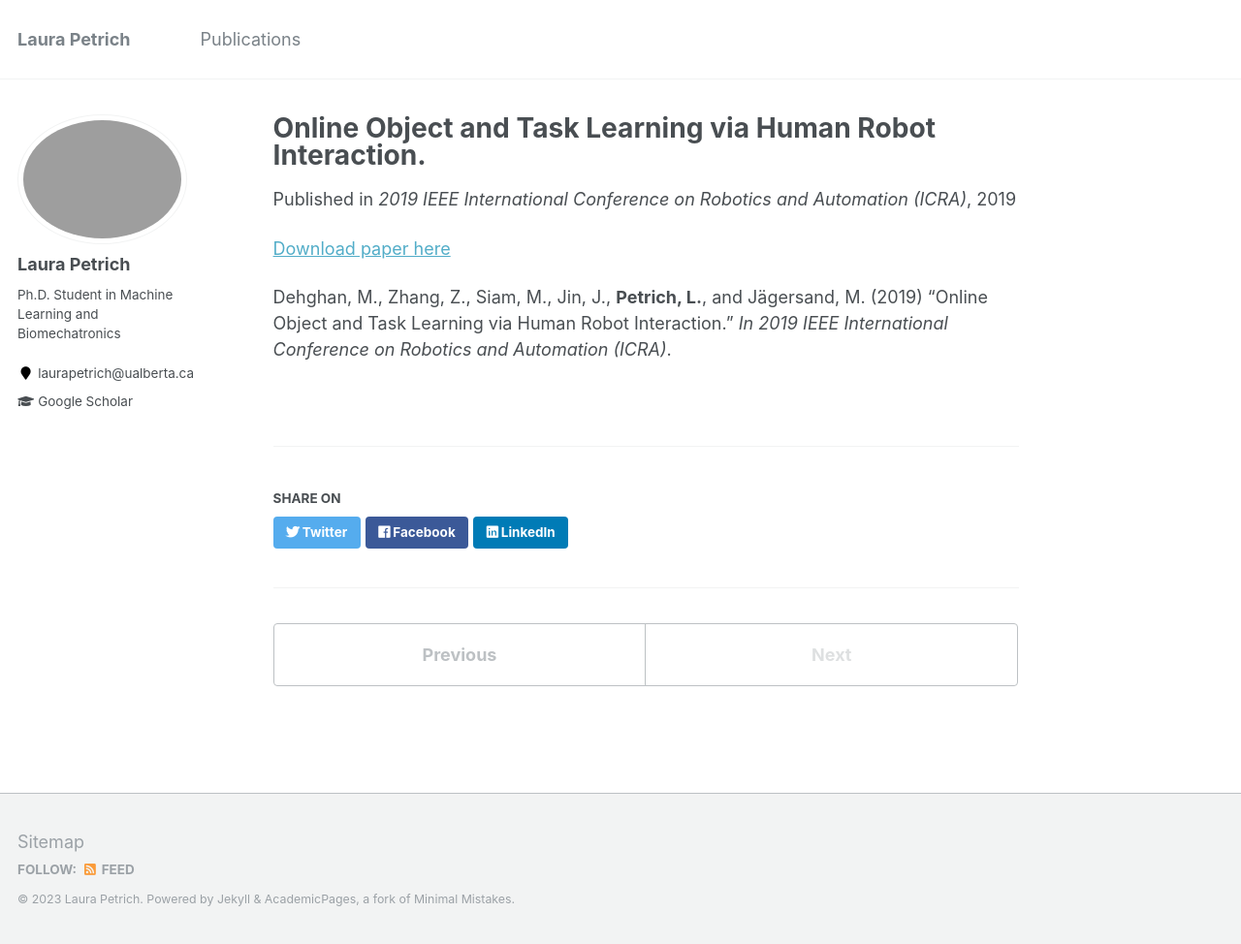
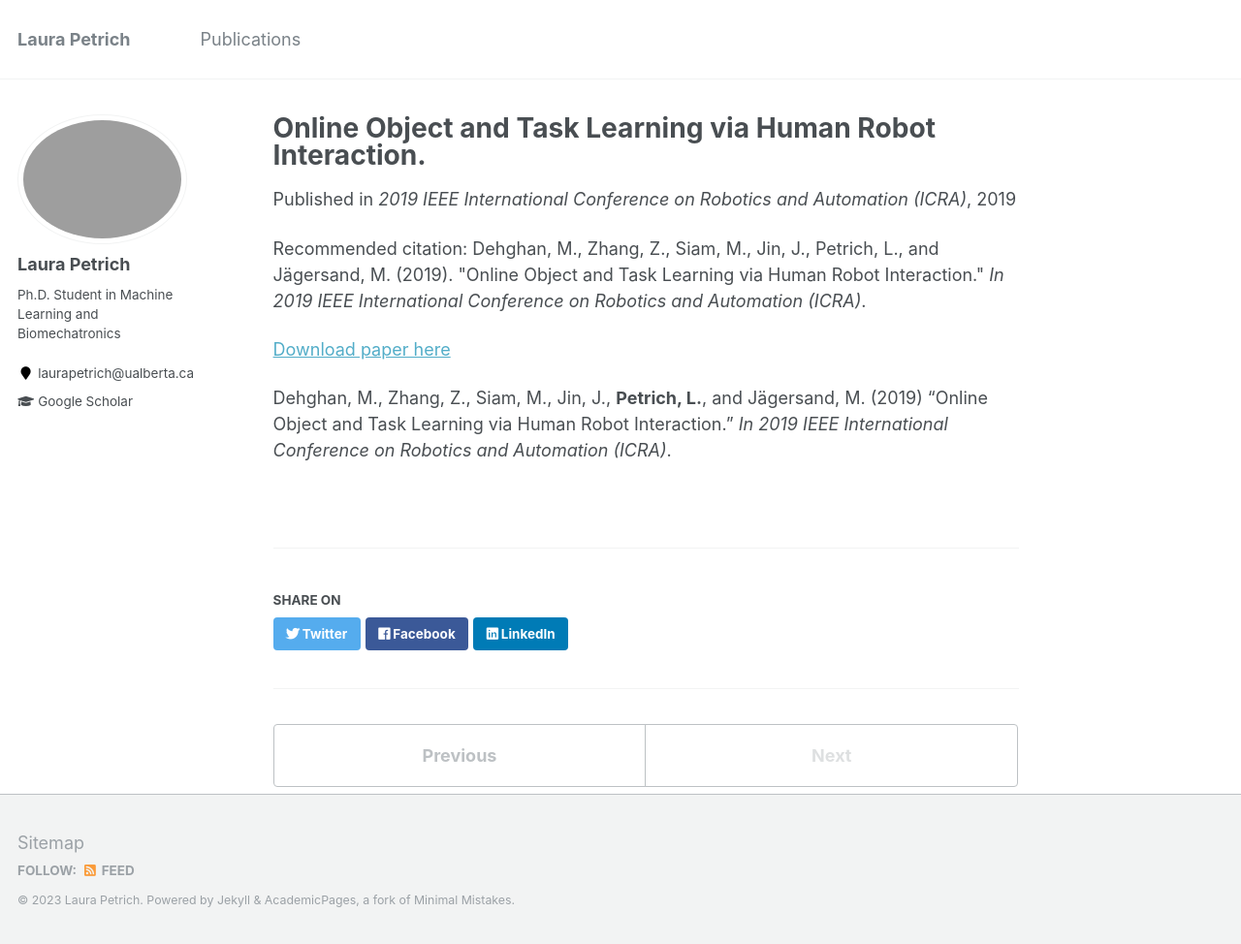
Before and after one commit to lpetrich/lpetrich.github.io, a Jekyll site: the page built from _publications/2019-05-20-online-learning-hri.md, in a window 1280 px wide and 974 px high. Shown: the whole window at 97% size. Built offline with Jekyll 4.4.1, drawn with Linux system fonts in a browser that asks for light colours; part of the change alters nothing that is shown.

Commit message:
tweaking paper format

```diff
--- a/_publications/2019-05-20-online-learning-hri.md
+++ b/_publications/2019-05-20-online-learning-hri.md
@@ -5,8 +5,8 @@ permalink: /publication/2019-05-20-online-learning-hri
 # excerpt: 'This paper is about the number 1. The number 2 is left for future work.'
 date: 2019-05-20
 venue: '2019 IEEE International Conference on Robotics and Automation (ICRA)'
-paperurl: 'http://lpetrich.github.io/files/ICRA19-online-learning-hri.pdf'
-# citation: 'Dehghan, M., Zhang, Z., Siam, M., Jin, J., **Petrich, L.**, and Jägersand, M. (2019). &quot;Online Object and Task Learning via Human Robot Interaction.&quot; <i>In 2019 IEEE International Conference on Robotics and Automation (ICRA)</i>.'
+# paperurl: 'http://lpetrich.github.io/files/ICRA19-online-learning-hri.pdf'
+citation: 'Dehghan, M., Zhang, Z., Siam, M., Jin, J., Petrich, L., and Jägersand, M. (2019). &quot;Online Object and Task Learning via Human Robot Interaction.&quot; <i>In 2019 IEEE International Conference on Robotics and Automation (ICRA)</i>.'
 ---
 <!-- This paper is about the number 1. The number 2 is left for future workssssss -->
 
```
